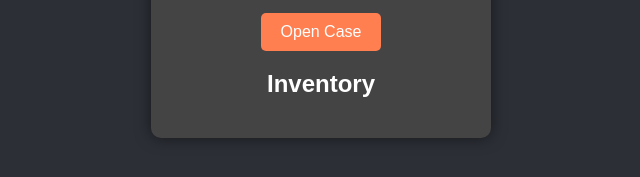
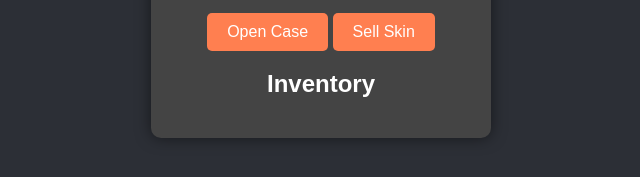
Before and after one commit to Shawn500-eep/CS-GO-CASE-CLICKER, a plain HTML site: page index.html in a window 1280 px wide. Shown: the part 427-604 px from the top of the page, without its empty margins (319-959 px from the left). Drawn offline with Linux system fonts and the light colour scheme.

Commit message:
Update index.html

```diff
--- a/index.html
+++ b/index.html
@@ -14,6 +14,7 @@
             <p>Case Value: <span id="case-value">1</span></p>
         </div>
         <button id="click-button">Open Case</button>
+        <button id="sell-button">Sell Skin</button>
         <div id="inventory">
             <h2>Inventory</h2>
             <ul id="skin-list"></ul>
```
